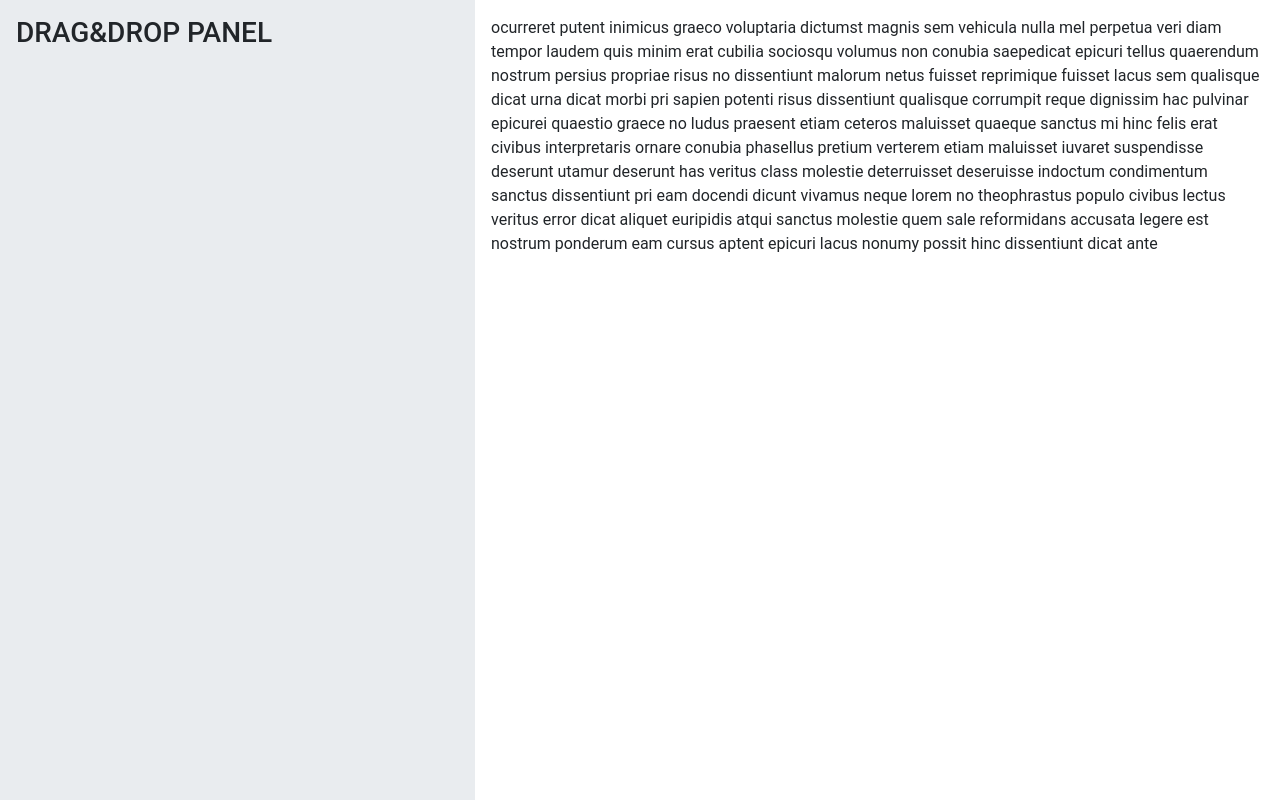
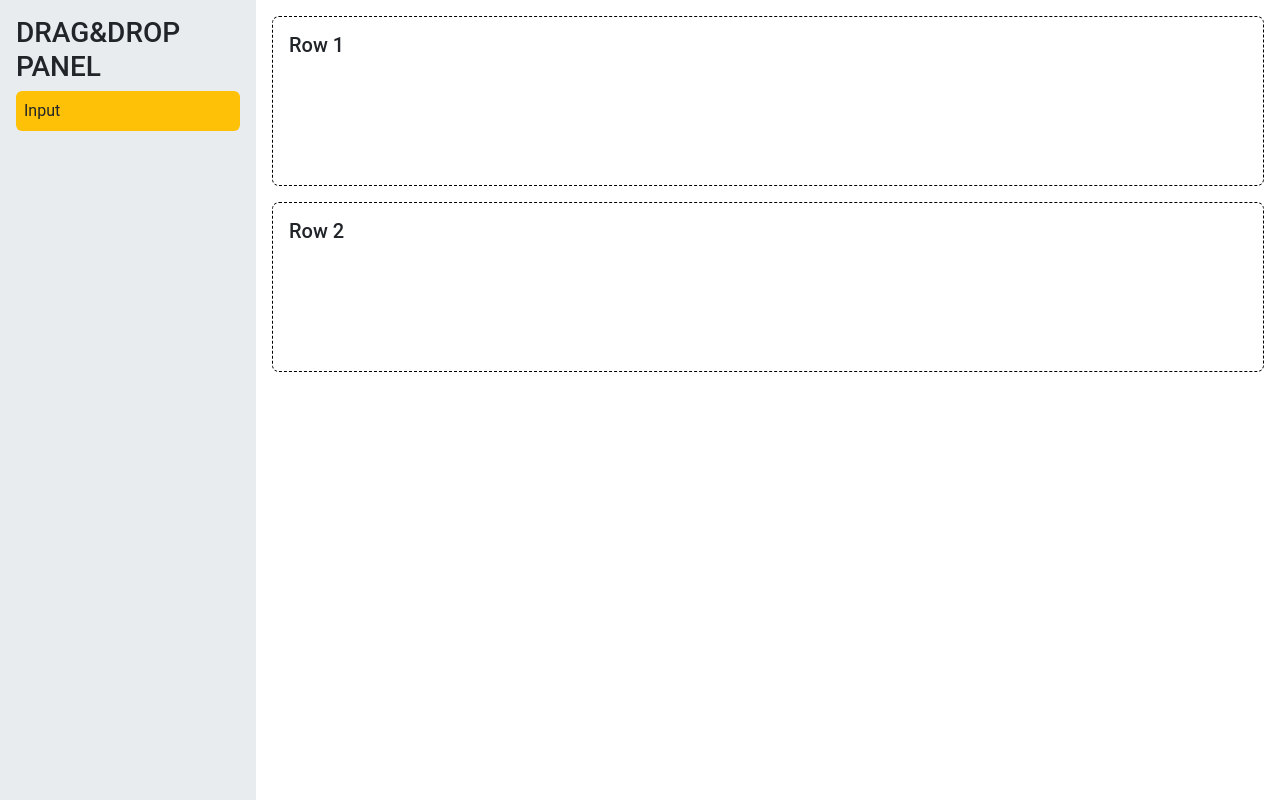
Before and after one commit to burakkrt/dragdropPanel-VanillaJavascript, a website: page index.html in a window 1280 px wide. Drawn offline with Linux system fonts and the light colour scheme; a web font is replaced by a local one.

Commit message:
feature(stylee): styling has been done. step 2

```diff
--- a/assets/css/style.css
+++ b/assets/css/style.css
@@ -1,5 +1,5 @@
 :root{
-    --siddebar-width: 475px;
+    --siddebar-width: 20%;
 }
 
 body{
@@ -18,3 +18,10 @@ body{
     margin-left: var(--siddebar-width);
 
 }
+
+.element{
+    min-height: 170px;
+    padding: 5px;
+    border: 1px dashed black;
+    border-radius: 7px;
+}
--- a/index.html
+++ b/index.html
@@ -16,23 +16,57 @@
       <div class="panel-header">
         <h1 class="fs-3 text-uppercase">Drag&Drop Panel</h1>
       </div>
-      <div class="panel-body"></div>
+      <div class="panel-body">
+        <div class="element-block bg-warning p-2 rounded-2">
+          <span>Input</span>
+        </div>
+      </div>
     </div>
-    <div class="main-content p-3">
-      <p>
-        ocurreret putent inimicus graeco voluptaria dictumst magnis sem vehicula nulla mel perpetua
-        veri diam tempor laudem quis minim erat cubilia sociosqu volumus non conubia saepedicat
-        epicuri tellus quaerendum nostrum persius propriae risus no dissentiunt malorum netus
-        fuisset reprimique fuisset lacus sem qualisque dicat urna dicat morbi pri sapien potenti
-        risus dissentiunt qualisque corrumpit reque dignissim hac pulvinar epicurei quaestio graece
-        no ludus praesent etiam ceteros maluisset quaeque sanctus mi hinc felis erat civibus
-        interpretaris ornare conubia phasellus pretium verterem etiam maluisset iuvaret suspendisse
-        deserunt utamur deserunt has veritus class molestie deterruisset deseruisse indoctum
-        condimentum sanctus dissentiunt pri eam docendi dicunt vivamus neque lorem no theophrastus
-        populo civibus lectus veritus error dicat aliquet euripidis atqui sanctus molestie quem sale
-        reformidans accusata legere est nostrum ponderum eam cursus aptent epicuri lacus nonumy
-        possit hinc dissentiunt dicat ante
-      </p>
+    <div class="main-content d-flex flex-column justify-content-center gap-3 p-3">
+      <div class="element p-3">
+        <div class="element-header d-flex flex-row justify-content-between align-items-center">
+          <div class="row">
+            <h5>Row 1</h5>
+          </div>
+          <!--          <div class="buttons">-->
+          <!--            <button class="btn btn-danger">Delete</button>-->
+          <!--            <button class="btn btn-warning">Edit</button>-->
+          <!--          </div>-->
+        </div>
+        <div class="element-body mt-4">
+          <!--          <p>-->
+          <!--            Acoratio consetetur ea. Conubiaquaeque doming graeco mattis eius massa detraxit tellus-->
+          <!--            finibus nibh. Curabiturcivibus elit scripta referrentur cursus consectetur sapien populo-->
+          <!--            utroque similique eirmod lorem ex justo reque nam aenean ad contentiones.-->
+          <!--            Venenatisfacilisi conceptam vivamus cubilia consectetur luctus congue affert.-->
+          <!--            Epicurialterum veniam nihil mea imperdiet indoctum risus tota quo delicata brute-->
+          <!--            consectetur inciderint tamquam salutatus constituto vocibus alienum. Ususem qualisque-->
+          <!--            quod suscipiantur accommodare dicant auctor urna comprehensam deserunt risus usu.-->
+          <!--          </p>-->
+        </div>
+      </div>
+      <div class="element p-3">
+        <div class="element-header d-flex flex-row justify-content-between align-items-center">
+          <div class="row">
+            <h5>Row 2</h5>
+          </div>
+          <!--          <div class="buttons">-->
+          <!--            <button class="btn btn-danger">Delete</button>-->
+          <!--            <button class="btn btn-warning">Edit</button>-->
+          <!--          </div>-->
+        </div>
+        <div class="element-body mt-4">
+          <!--          <p>-->
+          <!--            Acoratio consetetur ea. Conubiaquaeque doming graeco mattis eius massa detraxit tellus-->
+          <!--            finibus nibh. Curabiturcivibus elit scripta referrentur cursus consectetur sapien populo-->
+          <!--            utroque similique eirmod lorem ex justo reque nam aenean ad contentiones.-->
+          <!--            Venenatisfacilisi conceptam vivamus cubilia consectetur luctus congue affert.-->
+          <!--            Epicurialterum veniam nihil mea imperdiet indoctum risus tota quo delicata brute-->
+          <!--            consectetur inciderint tamquam salutatus constituto vocibus alienum. Ususem qualisque-->
+          <!--            quod suscipiantur accommodare dicant auctor urna comprehensam deserunt risus usu.-->
+          <!--          </p>-->
+        </div>
+      </div>
     </div>
 
     <script src="assets/js/script.js"></script>
```
